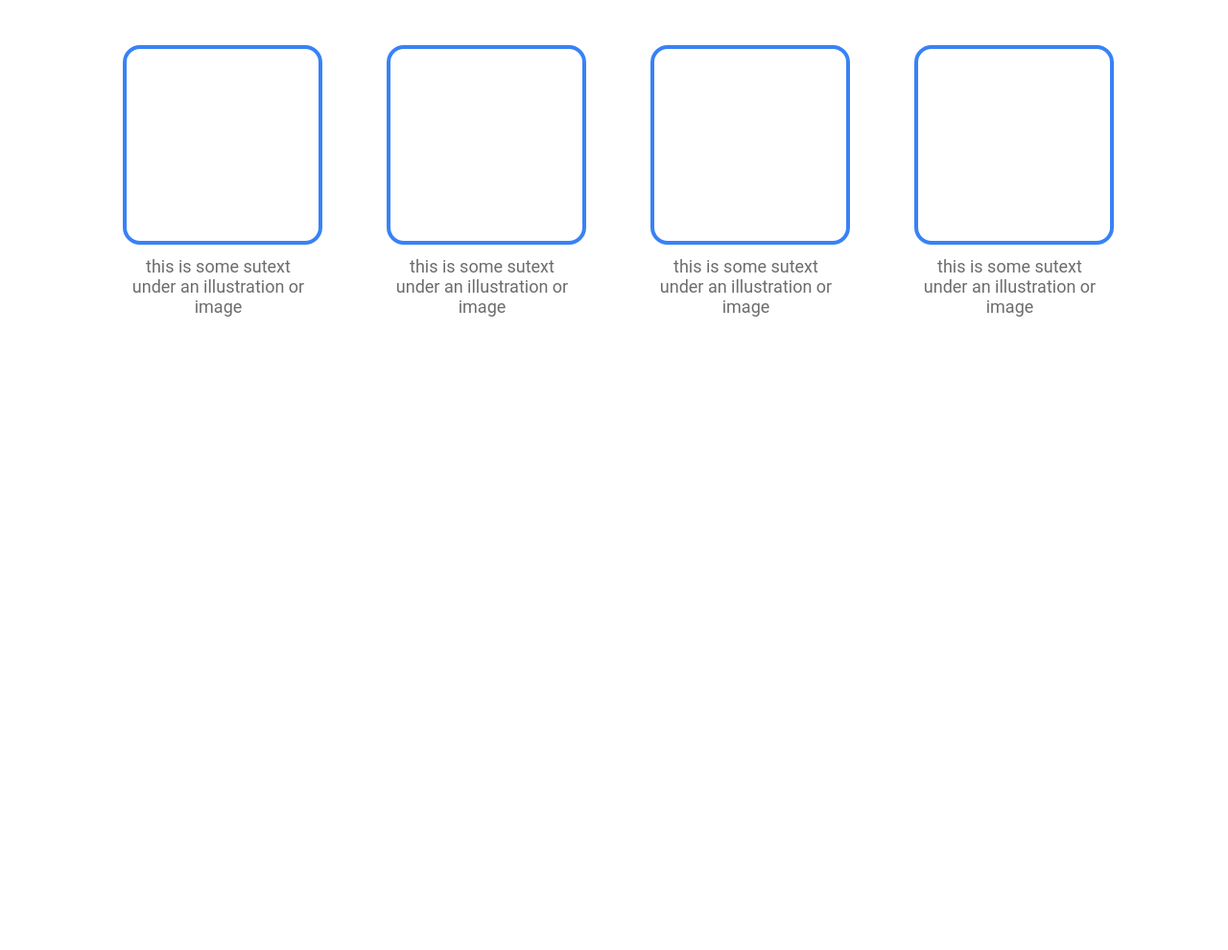
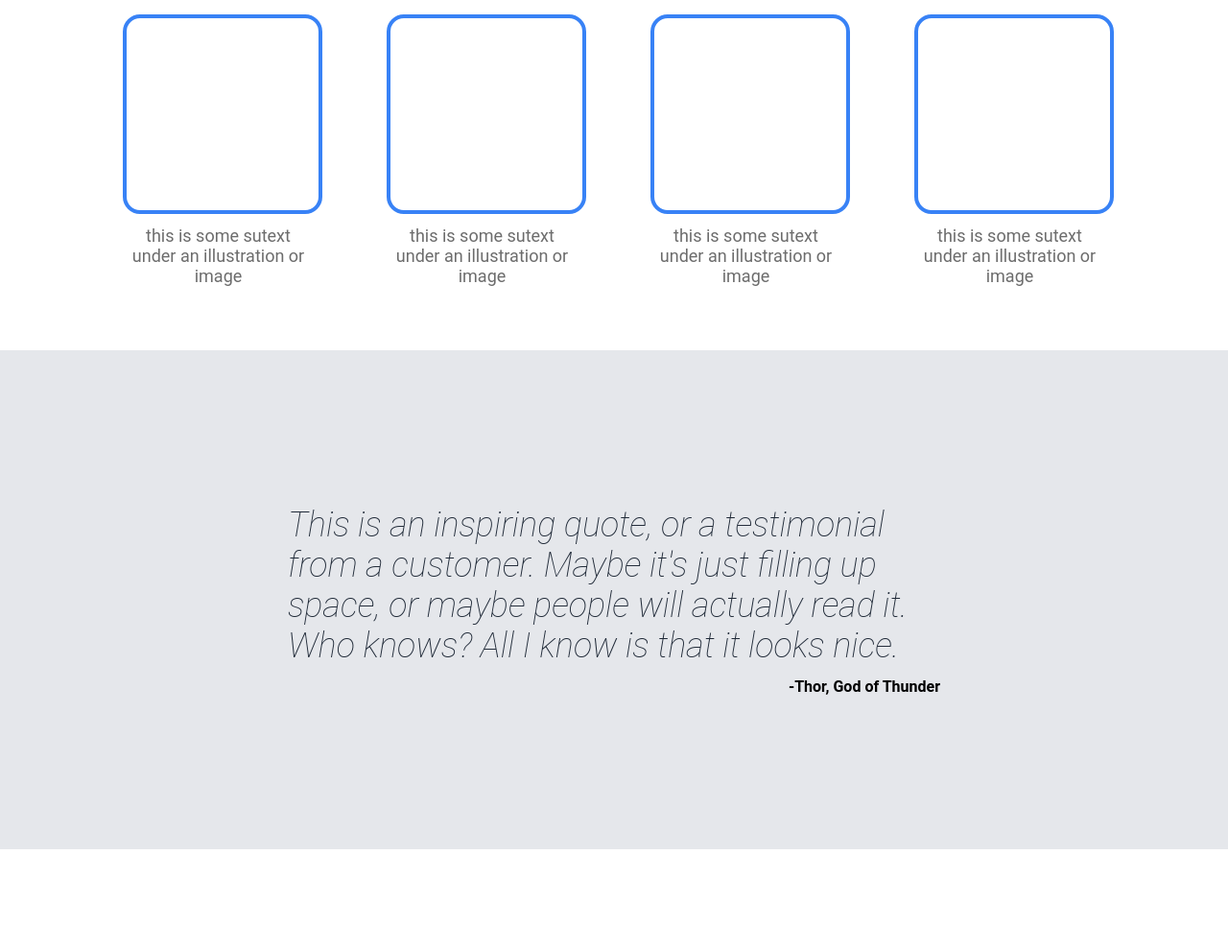
Before and after one commit to Sixmixes/landing-page, a plain HTML site: page index.html in a window 1280 px wide. Shown: the part 616-1606 px from the top of the page at 96% size. Before the commit the page ends 946 px from the top, so only its background shows below. Drawn offline with Linux system fonts and the light colour scheme.

Commit message:
Finished info section
finished adding css properties to info section, have it looking pretty
close the the odin landing page photo, changed some html elements also

```diff
--- a/index.html
+++ b/index.html
@@ -37,6 +37,7 @@
       </div>
     </div>
     <div class="info">
+      <div>
         <div class="info-title">
           <h2>Some random information.</h2>
         </div>
@@ -59,5 +60,27 @@
           </div>
         </div>
       </div>
+    </div>
+    <div class="quote-cont">
+      <div class="quote">
+        <p>
+          This is an inspiring quote, or a testimonial from a customer. Maybe
+          it's just filling up space, or maybe people will actually read it. Who
+          knows? All I know is that it looks nice.
+        </p>
+        <div>
+          <span>-Thor, God of Thunder</span>
+        </div>
+      </div>
+    </div>
+    <div class="call-container">
+        <div class="callbox">
+            <div class="calltext">
+                <p>Call to action!</p>
+                <p>Sign up for product by clicking that button right over there!</p>
+            </div>
+            <div class="callbutton">Sign up</div>
+        </div>
+    </div>
   </body>
 </html>
--- a/styles.css
+++ b/styles.css
@@ -10,8 +10,8 @@ body {
     background-color: #1F2937;
 }
 
-.top-section, .info {
-    padding: 0 200px;
+.top-section, .footer, .quote-cont {
+    padding: 10px 300px;
 }
 
 .header-nav div {
@@ -25,7 +25,6 @@ body {
     justify-content: space-between;
     color: white;
     align-items: center;
-    flex-flow: row wrap;
 }
 
 .info {
@@ -64,6 +63,7 @@ body {
     display: flex;
     justify-content: space-between;
     padding: 100px 0;
+    flex-wrap: wrap-reverse;
 }
 
 .top-left {
@@ -82,16 +82,14 @@ body {
 
 .top-right img {
     width: 450px;
+    margin-bottom: 30px;
 }
 
 .info {
     display: flex;
     flex-direction: column;
     align-items: center;
-}
-
-.info-title {
-    margin: 50px auto;
+    height: 500px;
 }
 
 .box {
@@ -100,6 +98,12 @@ body {
     border: solid #3882f6 4px;
     margin-bottom: 12px;
     border-radius: 18px;
+}
+
+.info-title {
+    display: flex;
+    justify-content: center;
+    margin: 24px 0;
 }
 
 .info h2 {
@@ -112,6 +116,7 @@ body {
     display: flex;
     justify-content: center;
     gap: 75px;
+    flex-wrap: wrap;
 }
 
 .box-section {
@@ -120,3 +125,33 @@ body {
     font-size: 18px;
     color: rgba(0, 0, 0, 0.575);
 }
+
+.quote-cont {
+    display: flex;
+    flex-direction: column;
+    height: 500px;
+    background-color: #e5e7eb;
+    justify-content: center;
+}
+
+.quote span {
+    padding: 0;
+    margin: 0;
+    color: black;
+    font-weight: 700;
+}
+
+.quote > div {
+    display: flex;
+    justify-content: flex-end;
+    margin-top: 12px;
+}
+
+.quote p {
+    color: #1f2937;
+    font-size: 36px;
+    font-style: italic;
+    font-weight: 100;
+    padding: 0;
+    margin: 0;
+}
```
Lines whose indentation alone changed are shown as unchanged.
